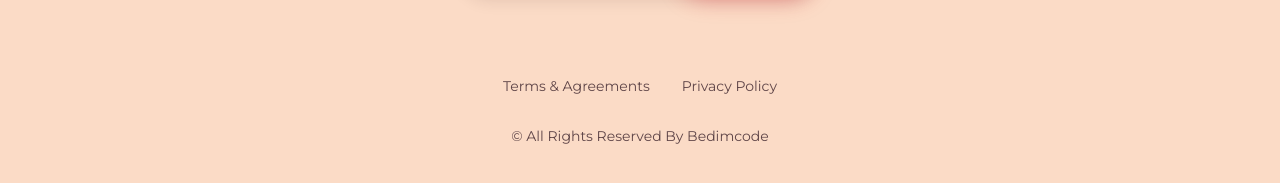
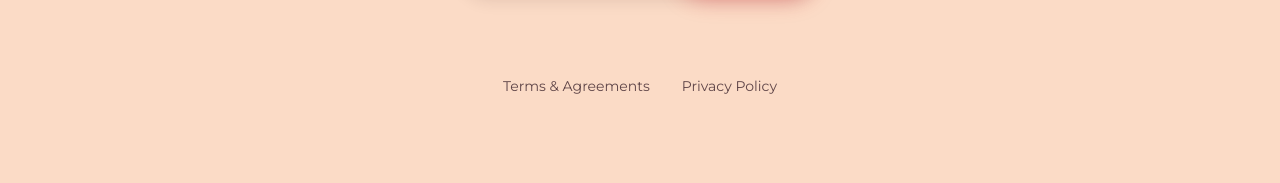
Before and after one commit to Bryanik/responsive-pizza-website, a plain HTML site: page index.html in a window 1280 px wide. Shown: the part 5384-5567 px from the top of the page. Drawn offline with nearby package versions, Linux system fonts and the light colour scheme.

Commit message:
Licenses

```diff
--- a/index.html
+++ b/index.html
@@ -386,7 +386,7 @@
          </div>
 
          <span class="footer__copy">
-            &#169; All Rights Reserved By Bedimcode
+            <!-- &#169; All Rights Reserved By Bedimcode -->
          </span>
       </footer>
 
```
